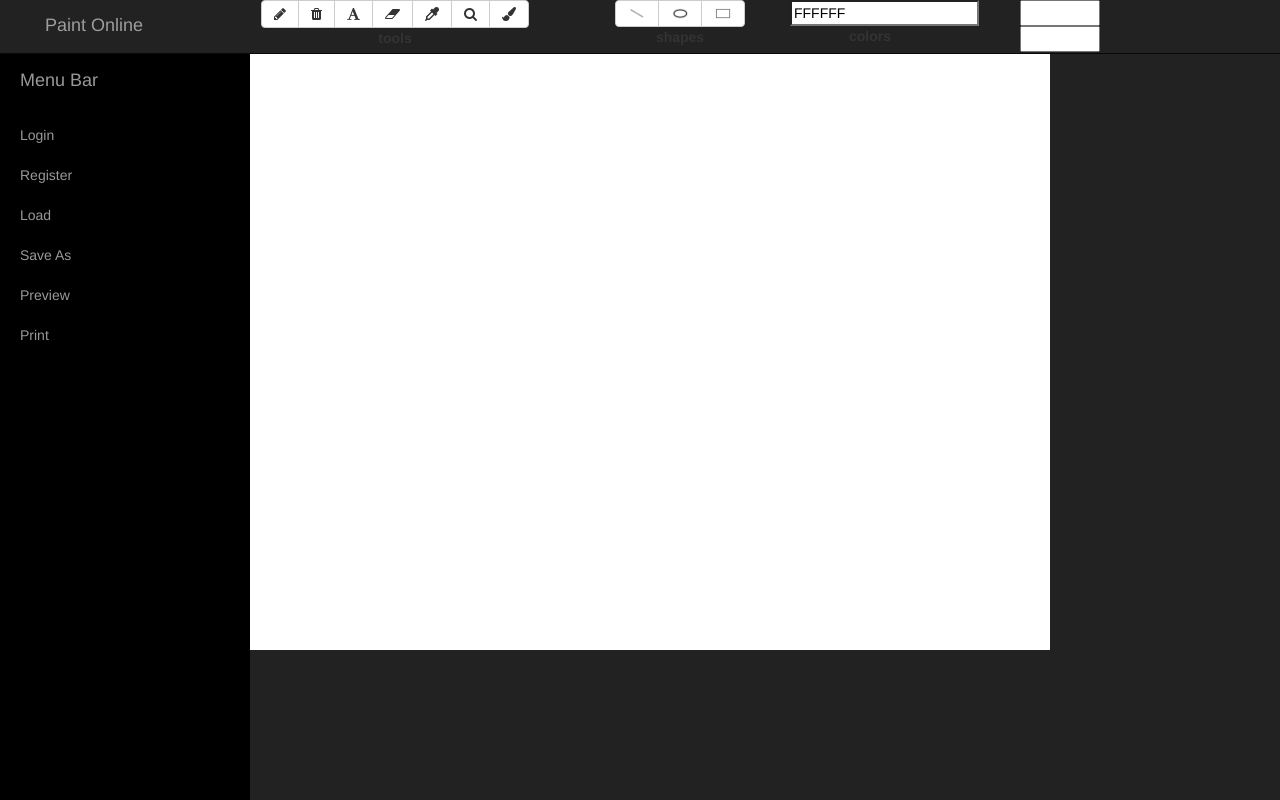
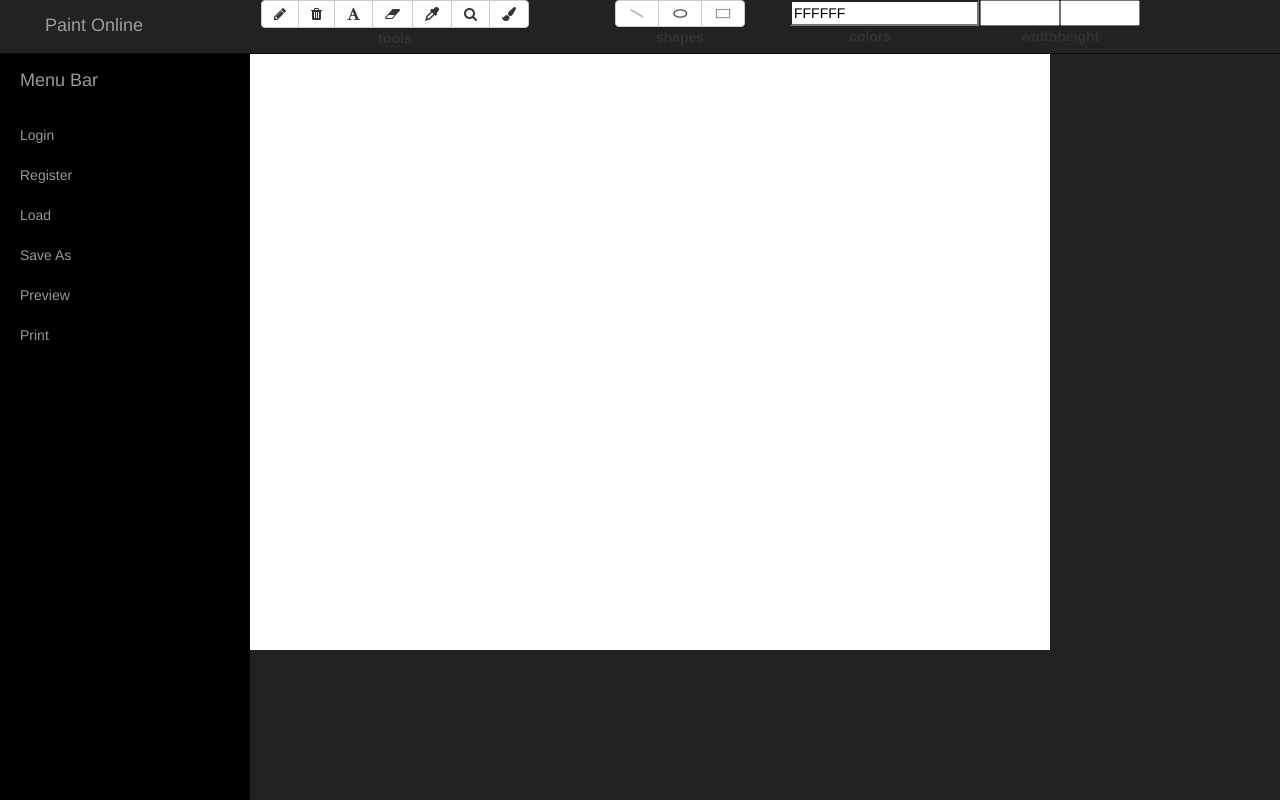
Before and after one commit to F0l2g3tm3n0t/WebProg, a plain HTML site: page paint.html in a window 1280 px wide. Drawn offline with Linux system fonts and the light colour scheme.

Commit message:
screen reso

```diff
--- a/paint.html
+++ b/paint.html
@@ -1,4 +1,3 @@
-
 <html>
 	<head>
 		<title>Paint Online</title>
@@ -73,11 +72,9 @@
 	                	</div>
 	                	<div class="col-xs-2">
 	                		<center>
-	                			<div class="btn-group" role="group">
-			                		<input style="width:50%"></input>
-			                		<input style="width:50%"></input>
-			                	</div>
-		                	</center>
+		                		<input style="width:50%"><span><input style="width:50%" /></span></input>
+		                		<label>width</label><label>height</label>
+			                </center>
 	                	</div>
 	                </div>
 	            </div>
```
